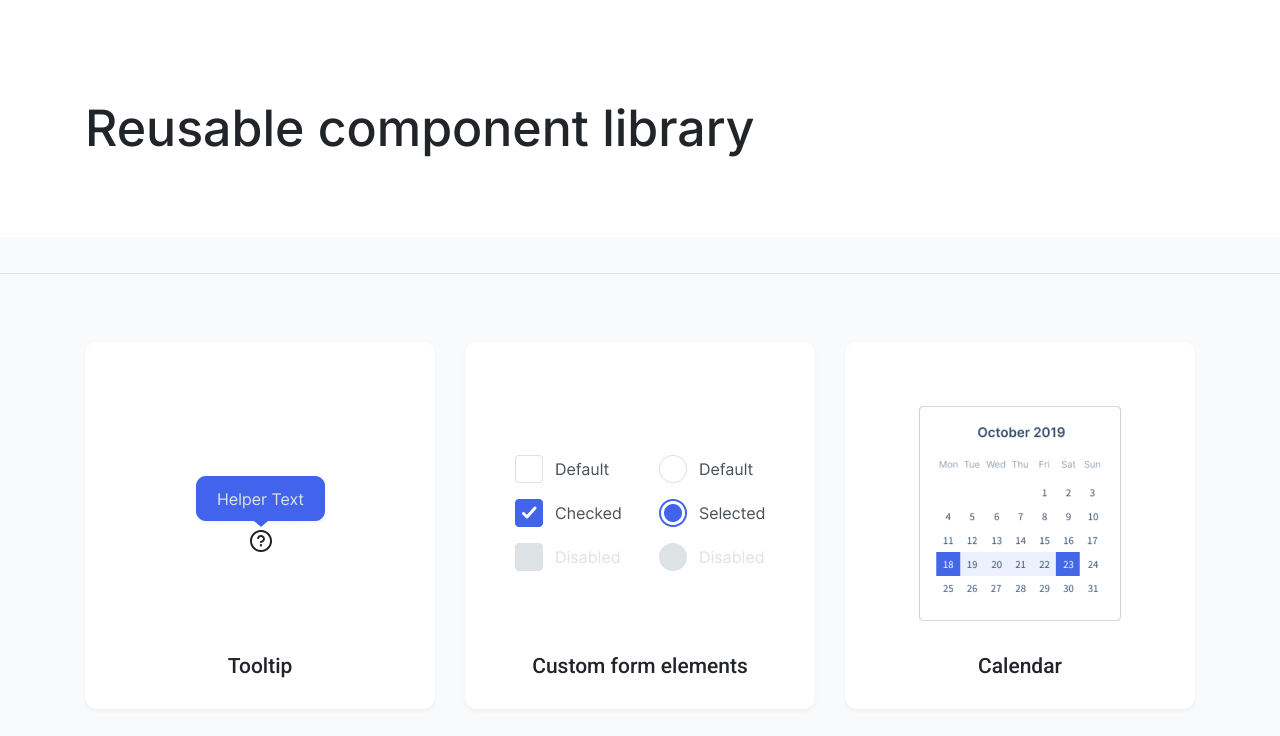
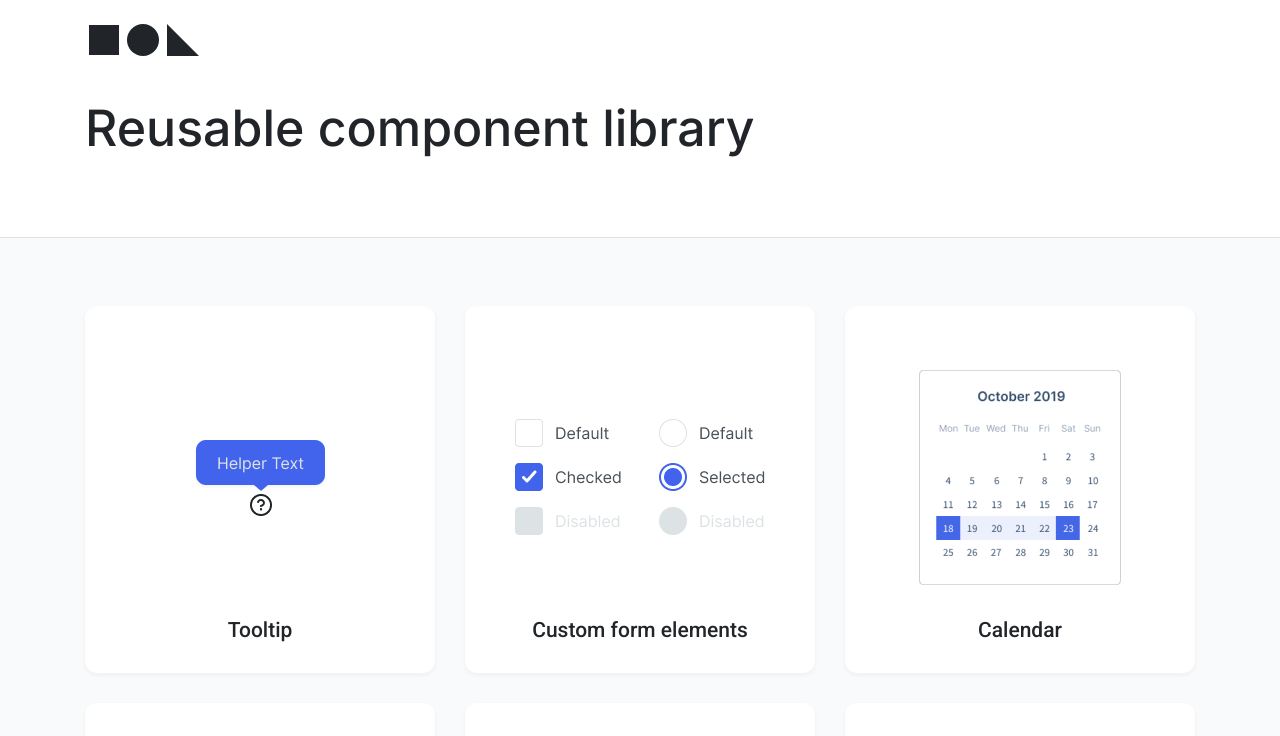
Before and after one commit to js-tasks-ru/htmlcss-20220811_exisego, a website: page index.html in a window 1280 px wide. Shown: the top 736 px of the page. Drawn offline with Linux system fonts and the light colour scheme.

Commit message:
Added logo to header

```diff
--- a/components/header/header.css
+++ b/components/header/header.css
@@ -1,6 +1,14 @@
 .header {
-    padding: 96px 0 77px;
+    padding-bottom: 77px;
     background-color: var(--white);
+}
+
+.header__wrapper {
+    display: flex;
+    flex-direction: column;
+    align-items: flex-start;
+    gap: 40px;
+    padding-top: 24px;
 }
 
 .header__title {
@@ -13,6 +21,10 @@
     color: var(--black);
 }
 
+.header__logo {
+    padding-left: 4px;
+}
+
 .header_mini {
     padding: 24px 0;
     background-color: var(--grey-5);
--- a/components/page/page.css
+++ b/components/page/page.css
@@ -3,7 +3,6 @@
     height: 100%;
     display: grid;
     grid-template-rows: auto 1fr auto;
-    row-gap: 36px;
 }
 
 .page__inner {
--- a/index.html
+++ b/index.html
@@ -10,9 +10,13 @@
 <div class="page">
     <header class="header">
         <div class="container">
-            <h1 class="header__title">
-                Reusable component library
-            </h1>
+            <div class="header__wrapper">
+                <img class="header__logo" src="assets/images/logo.svg" alt="Logo">
+                <h1 class="header__title">
+                    Reusable component library
+                </h1>
+            </div>
+
         </div>
     </header>
 
```
Also changed, not shown: assets/images/logo.svg (added).
